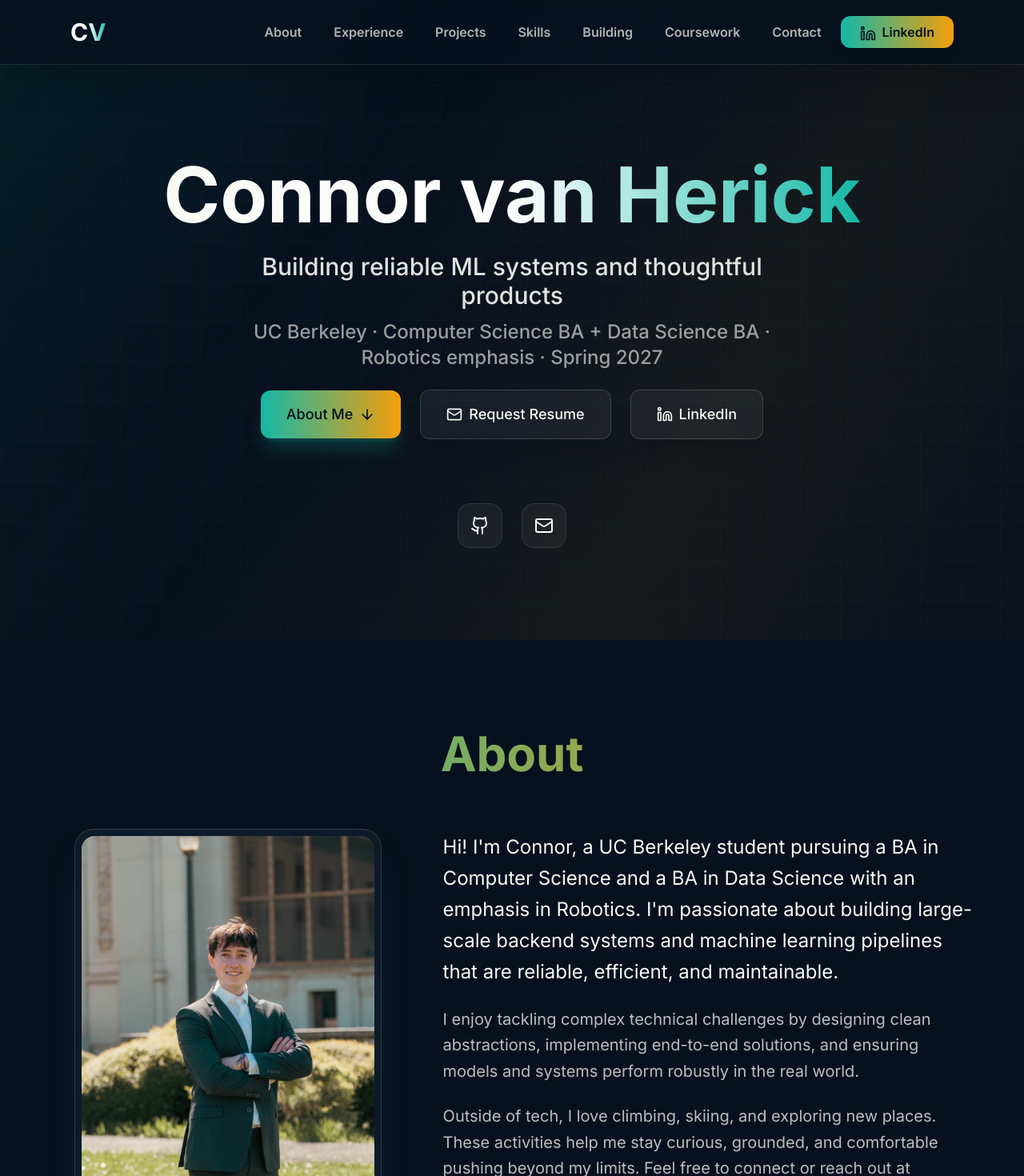
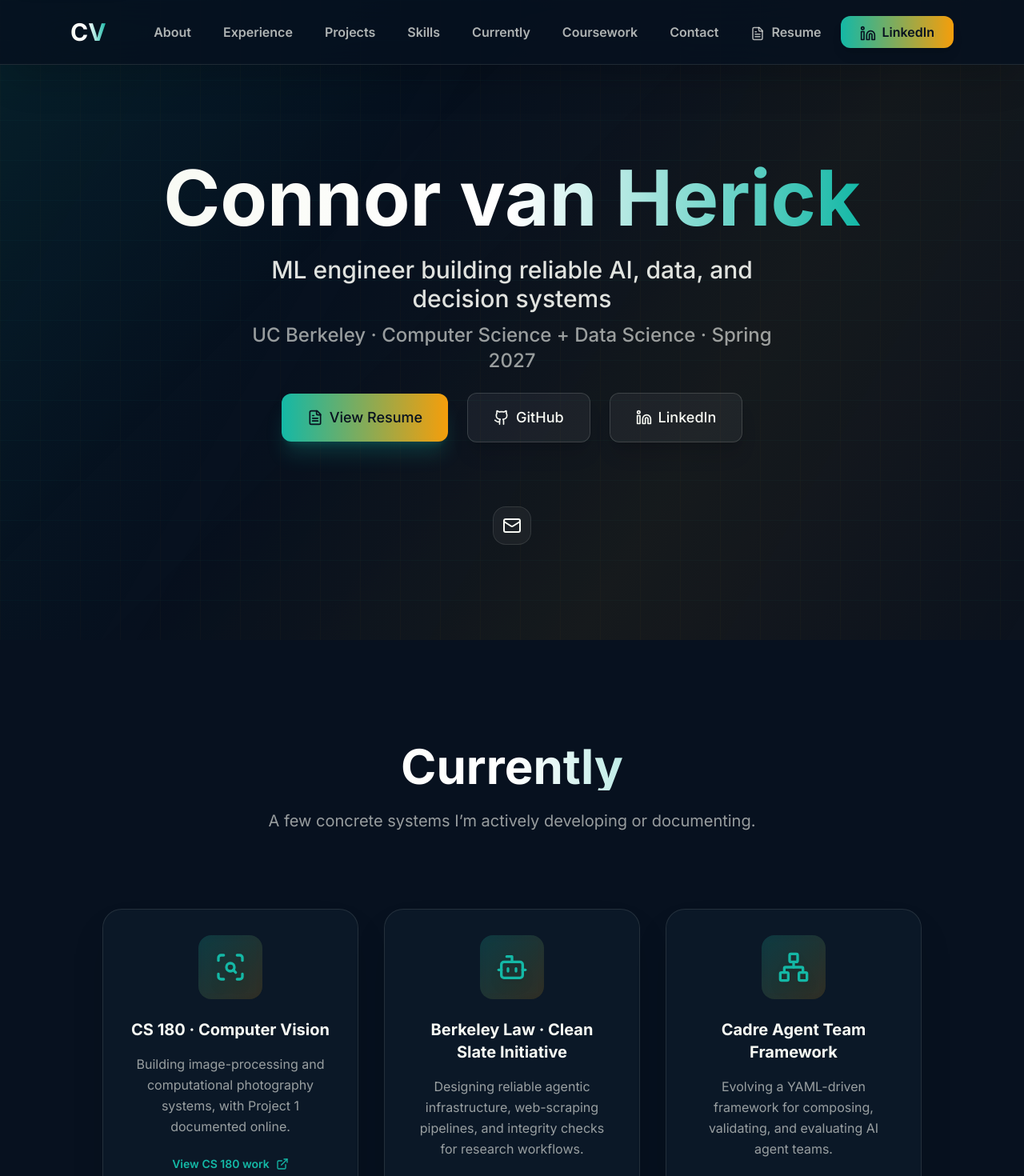
Before and after one commit to cvanherick/Connor_van_Herick_Website, a React (Vite) app: page / in a window 1280 px wide. Shown: the top 1470 px of the page at 80% size. Built offline with nearby package versions, Linux system fonts and the light colour scheme.

Commit message:
Refine portfolio for recruiter review

```diff
--- a/index.html
+++ b/index.html
@@ -4,14 +4,41 @@
     <meta charset="UTF-8" />
     <meta name="theme-color" content="#07111f" />
     <meta name="viewport" content="width=device-width, initial-scale=1.0" />
-    <title>Connor van Herick | Computer Science + Data Science @ UC Berkeley</title>
+    <title>Connor van Herick | ML Engineer at UC Berkeley</title>
+    <link rel="canonical" href="https://cvanherick.github.io/Connor_van_Herick_Website/" />
+    <link rel="icon" type="image/jpeg" href="/Connor_van_Herick_Website/assets/headshot.jpeg" />
     <link rel="preconnect" href="https://fonts.googleapis.com">
     <link rel="preconnect" href="https://fonts.gstatic.com" crossorigin>
     <link href="https://fonts.googleapis.com/css2?family=Inter:wght@300;400;500;600;700&display=swap" rel="stylesheet">
-    <meta name="description" content="Connor van Herick is a UC Berkeley Computer Science and Data Science student with a Robotics emphasis, building reliable machine learning systems and thoughtful products.">
+    <meta name="description" content="Connor van Herick is a UC Berkeley ML engineer studying Computer Science and Data Science, building reliable AI, data, and decision systems.">
     <meta property="og:title" content="Connor van Herick | ML Systems + Products">
-    <meta property="og:description" content="UC Berkeley Computer Science and Data Science student with a Robotics emphasis, building reliable machine learning systems and thoughtful products.">
+    <meta property="og:description" content="UC Berkeley ML engineer building reliable AI, data, and decision systems.">
     <meta property="og:url" content="https://cvanherick.github.io/Connor_van_Herick_Website/">
+    <meta property="og:type" content="profile">
+    <meta property="og:image" content="https://cvanherick.github.io/Connor_van_Herick_Website/assets/headshot.jpeg">
+    <meta property="og:image:alt" content="Portrait of Connor van Herick">
+    <meta name="twitter:card" content="summary_large_image">
+    <meta name="twitter:title" content="Connor van Herick | ML Engineer">
+    <meta name="twitter:description" content="UC Berkeley ML engineer building reliable AI, data, and decision systems.">
+    <meta name="twitter:image" content="https://cvanherick.github.io/Connor_van_Herick_Website/assets/headshot.jpeg">
+    <script type="application/ld+json">
+      {
+        "@context": "https://schema.org",
+        "@type": "Person",
+        "name": "Connor van Herick",
+        "url": "https://cvanherick.github.io/Connor_van_Herick_Website/",
+        "image": "https://cvanherick.github.io/Connor_van_Herick_Website/assets/headshot.jpeg",
+        "jobTitle": "ML Engineer",
+        "alumniOf": {
+          "@type": "CollegeOrUniversity",
+          "name": "University of California, Berkeley"
+        },
+        "sameAs": [
+          "https://github.com/cvanherick",
+          "https://www.linkedin.com/in/connor-vanherick/"
+        ]
+      }
+    </script>
   </head>
   <body>
     <div id="root"></div>
--- a/src/App.tsx
+++ b/src/App.tsx
@@ -17,11 +17,11 @@ function App() {
       <div className="relative z-10">
         <Navbar />
         <main id="main-content"><Hero />
+        <WhatImBuilding />
         <About />
         <Experience />
         <Projects />
         <Skills />
-        <WhatImBuilding />
         <Coursework />
         <Contact /></main>
         <Footer />
--- a/src/components/About.tsx
+++ b/src/components/About.tsx
@@ -67,7 +67,7 @@ const About = () => {
             <h3 className="text-2xl font-bold mb-2">UC Berkeley</h3>
             <p className="text-cream/60 mb-2">Computer Science BA + Data Science BA</p>
             <p className="text-cream/60 text-sm mb-2">Robotics emphasis</p>
-            <p className="font-semibold text-accent text-xl">GPA: 3.807</p>
+            <p className="font-semibold text-accent text-xl">GPA: 3.81</p>
             <p className="text-cream/60 text-sm">Expected Spring 2027</p>
           </div>
 
--- a/src/components/Coursework.tsx
+++ b/src/components/Coursework.tsx
@@ -1,44 +1,7 @@
 import { motion } from 'framer-motion'
-import { Binary, Bot, BrainCog, Database, Eye, LockKeyhole, Network, Sigma } from 'lucide-react'
+import { Bot, BrainCog, Eye } from 'lucide-react'
 
 const courses = [
-  { code: 'DATA C8', name: 'Foundations of Data Science', skills: ['Python', 'data analysis', 'statistics'], icon: Database, status: 'Completed' },
-  { code: 'MATH 1B', name: 'Calculus', skills: ['calculus', 'integration', 'series'], icon: Sigma, status: 'Completed' },
-  {
-    code: 'CS 61A',
-    name: 'Structure and Interpretation of Computer Programs',
-    skills: ['Python', 'abstraction', 'recursion', 'interpreters'],
-    icon: Binary, status: 'Completed',
-  },
-  {
-    code: 'CS 61B',
-    name: 'Data Structures',
-    skills: ['Java', 'data structures', 'testing', 'software design'],
-    icon: Network, status: 'Completed',
-  },
-  {
-    code: 'CS 61C',
-    name: 'Machine Structures',
-    skills: ['C', 'RISC-V', 'memory', 'computer architecture'],
-    icon: Binary, status: 'Completed',
-  },
-  { code: 'MATH 53', name: 'Multivariable Calculus', skills: ['multivariable calculus', 'gradients', 'optimization'], icon: Sigma, status: 'Completed' },
-  { code: 'DATA C100', name: 'Principles & Techniques of Data Science', skills: ['pandas', 'SQL', 'modeling', 'data pipelines'], icon: Database, status: 'Completed' },
-  { code: 'MATH 54', name: 'Linear Algebra and Differential Equations', skills: ['linear algebra', 'eigenvectors', 'differential equations'], icon: Sigma, status: 'Completed' },
-  { code: 'COMPSCI 70', name: 'Discrete Mathematics and Probability Theory', skills: ['discrete math', 'probability', 'proofs'], icon: Sigma, status: 'Completed' },
-  { code: 'DATA C140', name: 'Probability for Data Science', skills: ['probability', 'inference', 'distributions', 'statistical reasoning'], icon: Sigma, status: 'Completed' },
-  {
-    code: 'CS 161',
-    name: 'Computer Security',
-    skills: ['cryptography', 'threat modeling', 'access control', 'secure systems'],
-    icon: LockKeyhole, status: 'Completed',
-  },
-  {
-    code: 'CS 170',
-    name: 'Efficient Algorithms',
-    skills: ['algorithm design', 'graphs', 'dynamic programming', 'optimization'],
-    icon: Network, status: 'Completed',
-  },
   {
     code: 'CS 189',
     name: 'Machine Learning',
--- a/src/components/Experience.tsx
+++ b/src/components/Experience.tsx
@@ -82,7 +82,7 @@ const experiences: ExperienceItem[] = [
     logoAlt: 'California Climbing logo',
     bullets: [
       'Served as Membership Officer for the 2025-2026 school year',
-      'Incoming Treasurer for the 2026-2027 school year',
+      'Treasurer for the 2026-2027 school year',
       'Supported club operations, member coordination, and student community building',
     ]
   },
--- a/src/components/Hero.tsx
+++ b/src/components/Hero.tsx
@@ -1,6 +1,5 @@
 import { motion } from 'framer-motion'
-import { ArrowDown, Mail, Linkedin, Mail as MailIcon, Github } from 'lucide-react'
-import { Link } from 'react-scroll'
+import { FileText, Mail, Linkedin, Github } from 'lucide-react'
 
 const Hero = () => {
   return (
@@ -39,8 +38,8 @@ const Hero = () => {
           transition={{ delay: 0.2, duration: 0.8 }}
           className="text-2xl md:text-3xl font-medium text-cream/90 mb-6 max-w-2xl mx-auto leading-relaxed"
         >
-          Building reliable ML systems and thoughtful products
-          <span className="block text-xl md:text-2xl text-cream/60 mt-3">UC Berkeley · Computer Science BA + Data Science BA · Robotics emphasis · Spring 2027</span>
+          ML engineer building reliable AI, data, and decision systems
+          <span className="block text-xl md:text-2xl text-cream/60 mt-3">UC Berkeley · Computer Science + Data Science · Spring 2027</span>
         </motion.p>
 
         <motion.div
@@ -49,26 +48,29 @@ const Hero = () => {
           transition={{ delay: 0.4, duration: 0.8 }}
           className="flex flex-col sm:flex-row gap-6 justify-center items-center mb-20"
         >
-          <Link to="about" smooth={true} duration={800}>
-            <motion.button className="btn btn-primary group flex items-center gap-2 px-8 py-4 text-lg">
-              About Me
-              <ArrowDown size={20} className="group-hover:translate-y-1 transition-transform" />
-            </motion.button>
-          </Link>
           <motion.a
-            href="mailto:cvanherick@berkeley.edu?subject=Resume%20request"
+            href="./Connor_van_Herick_Resume.pdf"
+            target="_blank"
+            rel="noopener noreferrer"
+            className="btn btn-primary group flex items-center gap-2 px-8 py-4 text-lg"
+          >
+            <FileText size={20} />
+            View Resume
+          </motion.a>
+          <motion.a
+            href="https://github.com/cvanherick"
+            target="_blank"
+            rel="noopener noreferrer"
             className="btn btn-secondary group flex items-center gap-2 px-8 py-4 text-lg"
-            whileHover={{ scale: 1.05 }}
           >
-            <MailIcon size={20} />
-            Request Resume
+            <Github size={20} />
+            GitHub
           </motion.a>
           <motion.a
             href="https://www.linkedin.com/in/connor-vanherick/"
             target="_blank"
             rel="noopener noreferrer"
             className="btn btn-secondary group flex items-center gap-2 px-8 py-4 text-lg"
-            whileHover={{ scale: 1.05 }}
           >
             <Linkedin size={20} />
             LinkedIn
@@ -81,10 +83,7 @@ const Hero = () => {
           transition={{ delay: 0.6, duration: 0.5 }}
         >
           <div className="flex gap-6 justify-center">
-            <motion.a aria-label="Connor's GitHub" href="https://github.com/cvanherick" target="_blank" rel="noopener noreferrer" className="w-14 h-14 bg-cream/5 backdrop-blur-sm rounded-2xl flex items-center justify-center border border-cream/10 hover:border-accent/50 hover:bg-accent/15 hover:scale-110 transition-all duration-300" whileHover={{ rotate: 360 }}>
-              <Github size={24} />
-            </motion.a>
-            <motion.a aria-label="Email Connor" href="mailto:cvanherick@berkeley.edu" className="w-14 h-14 bg-cream/5 backdrop-blur-sm rounded-2xl flex items-center justify-center border border-cream/10 hover:border-accent/50 hover:bg-accent/15 hover:scale-110 transition-all duration-300" whileHover={{ rotate: 360 }}>
+            <motion.a aria-label="Email Connor" href="mailto:cvanherick@berkeley.edu" className="w-12 h-12 bg-cream/5 backdrop-blur-sm rounded-2xl flex items-center justify-center border border-cream/10 hover:border-accent/50 hover:bg-accent/15 transition-colors duration-300">
               <Mail size={24} />
             </motion.a>
           </div>
--- a/src/components/Navbar.tsx
+++ b/src/components/Navbar.tsx
@@ -1,6 +1,6 @@
 import { useState, useEffect } from 'react'
 import { motion } from 'framer-motion'
-import { Menu, X, Linkedin } from 'lucide-react'
+import { FileText, Menu, X, Linkedin } from 'lucide-react'
 import { Link, animateScroll as scroll } from 'react-scroll'
 
 const Navbar = () => {
@@ -8,6 +8,7 @@ const Navbar = () => {
   const [activeSection, setActiveSection] = useState('')
 
   const sections = ['about', 'experience', 'projects', 'skills', 'building', 'coursework', 'contact']
+  const sectionLabels: Record<string, string> = { building: 'Currently' }
 
   useEffect(() => {
     const handleScroll = () => {
@@ -57,14 +58,23 @@ const Navbar = () => {
                     : 'text-cream/70 hover:text-cream hover:bg-cream/5 hover:shadow-lg'
                 }`}
               >
-                {section.charAt(0).toUpperCase() + section.slice(1)}
+                {sectionLabels[section] ?? section.charAt(0).toUpperCase() + section.slice(1)}
               </Link>
             ))}
+            <a
+              href="./Connor_van_Herick_Resume.pdf"
+              target="_blank"
+              rel="noopener noreferrer"
+              className="px-4 py-2 font-semibold rounded-xl text-cream/70 hover:text-cream hover:bg-cream/5 transition-colors"
+            >
+              <FileText size={18} className="inline mr-2" />
+              Resume
+            </a>
             <a
               href="https://www.linkedin.com/in/connor-vanherick/"
               target="_blank"
               rel="noopener"
-              className="ml-4 px-6 py-2 bg-gradient-to-r from-accent to-secondary hover:from-secondary hover:to-accent text-primary font-semibold rounded-xl shadow-lg hover:shadow-accent/30 hover:scale-[1.02] transition-all duration-300"
+              className="ml-4 px-6 py-2 bg-gradient-to-r from-accent to-secondary hover:from-secondary hover:to-accent text-primary font-semibold rounded-xl shadow-lg hover:shadow-accent/30 transition-colors duration-300"
             >
               <Linkedin size={20} className="inline mr-2" />
               LinkedIn
@@ -104,9 +114,18 @@ const Navbar = () => {
                     activeSection === section ? 'bg-accent/20 text-accent border border-accent/30' : 'text-cream/70 hover:text-cream'
                   }`}
                 >
-                  {section.charAt(0).toUpperCase() + section.slice(1)}
+                    {sectionLabels[section] ?? section.charAt(0).toUpperCase() + section.slice(1)}
                 </Link>
               ))}
+              <a
+                href="./Connor_van_Herick_Resume.pdf"
+                target="_blank"
+                rel="noopener noreferrer"
+                className="py-3 px-4 font-semibold rounded-xl text-cream/70 hover:text-cream hover:bg-cream/5 transition-colors"
+                onClick={() => setIsOpen(false)}
+              >
+                Resume
+              </a>
               <a
                 href="https://www.linkedin.com/in/connor-vanherick/"
                 target="_blank"
--- a/src/components/WhatImBuilding.tsx
+++ b/src/components/WhatImBuilding.tsx
@@ -1,27 +1,23 @@
 import { motion } from 'framer-motion'
-import { Zap, Brain, Rocket } from 'lucide-react'
+import { Bot, ExternalLink, Network, ScanSearch } from 'lucide-react'
 
 const WhatImBuilding = () => {
-  const building = [
+  const current = [
     {
-      icon: Rocket,
-      title: 'AI Systems',
-            description: 'Reliable agent workflows with clear schemas, validation, and evaluation.'
+      icon: ScanSearch,
+      title: 'CS 180 · Computer Vision',
+      description: 'Building image-processing and computational photography systems, with Project 1 documented online.',
+      href: 'https://cvanherick.github.io/Connor_van_Herick_CS180/projects/project1/',
     },
     {
-      icon: Brain,
-      title: 'Startup Ideas',
-            description: 'Turning technical curiosity into focused experiments and useful tools.'
+      icon: Bot,
+      title: 'Berkeley Law · Clean Slate Initiative',
+      description: 'Designing reliable agentic infrastructure, web-scraping pipelines, and integrity checks for research workflows.',
     },
     {
-      icon: Zap,
-      title: 'Workflow Software',
-            description: 'Practical software that makes complex decisions easier to understand.'
-    },
-    {
-      icon: Rocket,
-      title: 'ML Products',
-            description: 'ML products designed for measurable impact, not just impressive demos.'
+      icon: Network,
+      title: 'Cadre Agent Team Framework',
+      description: 'Evolving a YAML-driven framework for composing, validating, and evaluating AI agent teams.',
     }
   ]
 
@@ -35,29 +31,33 @@ const WhatImBuilding = () => {
           className="text-center mb-24"
         >
           <h2 className="text-5xl md:text-6xl font-bold bg-gradient-to-r from-cream via-white to-accent bg-clip-text text-transparent mb-6">
-            <span id="building-title">What I'm Building</span>
+            <span id="building-title">Currently</span>
           </h2>
           <p className="text-xl text-cream/60 max-w-2xl mx-auto">
-            Thinking founder-mode • Always shipping
+            A few concrete systems I’m actively developing or documenting.
           </p>
         </motion.div>
 
-        <div className="grid md:grid-cols-2 lg:grid-cols-4 gap-8">
-          {building.map((item, index) => (
+        <div className="grid md:grid-cols-3 gap-8">
+          {current.map((item, index) => (
             <motion.div
               key={item.title}
               initial={{ opacity: 0, y: 50 }}
               whileInView={{ opacity: 1, y: 0 }}
               viewport={{ once: true }}
               transition={{ duration: 0.6, delay: index * 0.1 }}
-              whileHover={{ y: -12, scale: 1.05 }}
-              className="card p-10 text-center group hover:shadow-2xl hover:shadow-accent/20 transition-all duration-700 rounded-3xl relative overflow-hidden bg-surface/60 backdrop-blur-xl border border-cream/10 hover:border-accent/50"
+              className="card p-8 text-center group rounded-3xl relative overflow-hidden bg-surface/60 backdrop-blur-xl border border-cream/10"
             >
-              <div className="w-24 h-24 mx-auto mb-8 bg-gradient-to-br from-accent/20 to-secondary/15 rounded-2xl flex items-center justify-center group-hover:scale-110 transition-all duration-500 backdrop-blur-sm">
-                <item.icon size={48} className="text-accent drop-shadow-lg" />
+              <div className="w-20 h-20 mx-auto mb-6 bg-gradient-to-br from-accent/20 to-secondary/15 rounded-2xl flex items-center justify-center backdrop-blur-sm">
+                <item.icon size={40} className="text-accent drop-shadow-lg" />
               </div>
-              <h3 className="text-2xl font-bold mb-4 text-cream">{item.title}</h3>
+              <h3 className="text-xl font-bold mb-4 text-cream">{item.title}</h3>
               <p className="text-cream/60 leading-relaxed">{item.description}</p>
+              {item.href && (
+                <a href={item.href} target="_blank" rel="noopener noreferrer" className="mt-6 inline-flex items-center gap-2 text-sm font-semibold text-accent hover:text-secondary transition-colors">
+                  View CS 180 work <ExternalLink size={16} />
+                </a>
+              )}
             </motion.div>
           ))}
         </div>
--- a/src/index.css
+++ b/src/index.css
@@ -27,7 +27,7 @@
 @layer components {
   .skip-link { @apply fixed left-4 top-4 z-[100] -translate-y-24 rounded-xl bg-accent px-4 py-3 font-semibold text-primary shadow-xl transition-transform focus:translate-y-0; }
   .btn {
-    @apply px-6 py-3 rounded-xl font-medium transition-all duration-300 hover:scale-[1.03] shadow-xl;
+    @apply px-6 py-3 rounded-xl font-medium transition-all duration-300 hover:scale-[1.01] shadow-xl;
   }
   .btn-primary {
     @apply bg-gradient-to-r from-accent to-secondary text-primary shadow-accent/20 hover:shadow-secondary/20;
@@ -36,6 +36,6 @@
     @apply border border-cream/15 bg-cream/5 text-cream hover:border-accent/50 hover:bg-accent/10;
   }
   .card {
-    @apply bg-surface/70 backdrop-blur-xl border border-cream/10 rounded-2xl p-8 shadow-2xl shadow-black/20 hover:border-accent/30 hover:shadow-accent/10 transition-all duration-500 hover:-translate-y-2;
+    @apply bg-surface/70 backdrop-blur-xl border border-cream/10 rounded-2xl p-8 shadow-2xl shadow-black/20 hover:border-accent/30 hover:shadow-accent/10 transition-all duration-500 hover:-translate-y-1;
   }
 }
```
Also changed, not shown: src/components/Contact.tsx (+1 -13 lines), src/components/Projects.tsx (+20 -6 lines), public/robots.txt (added), 2 other files (tests, documents, lock files or other folders).
